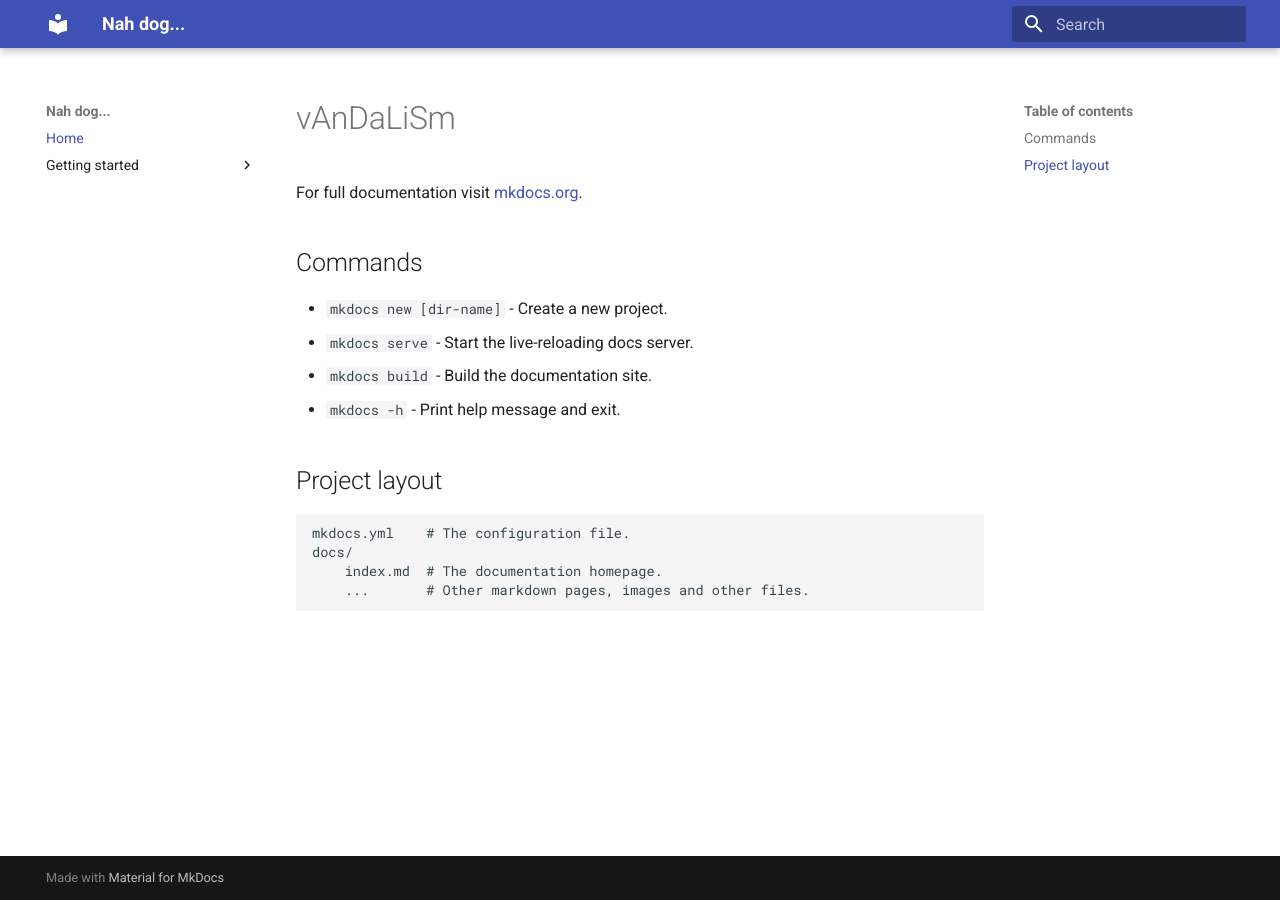
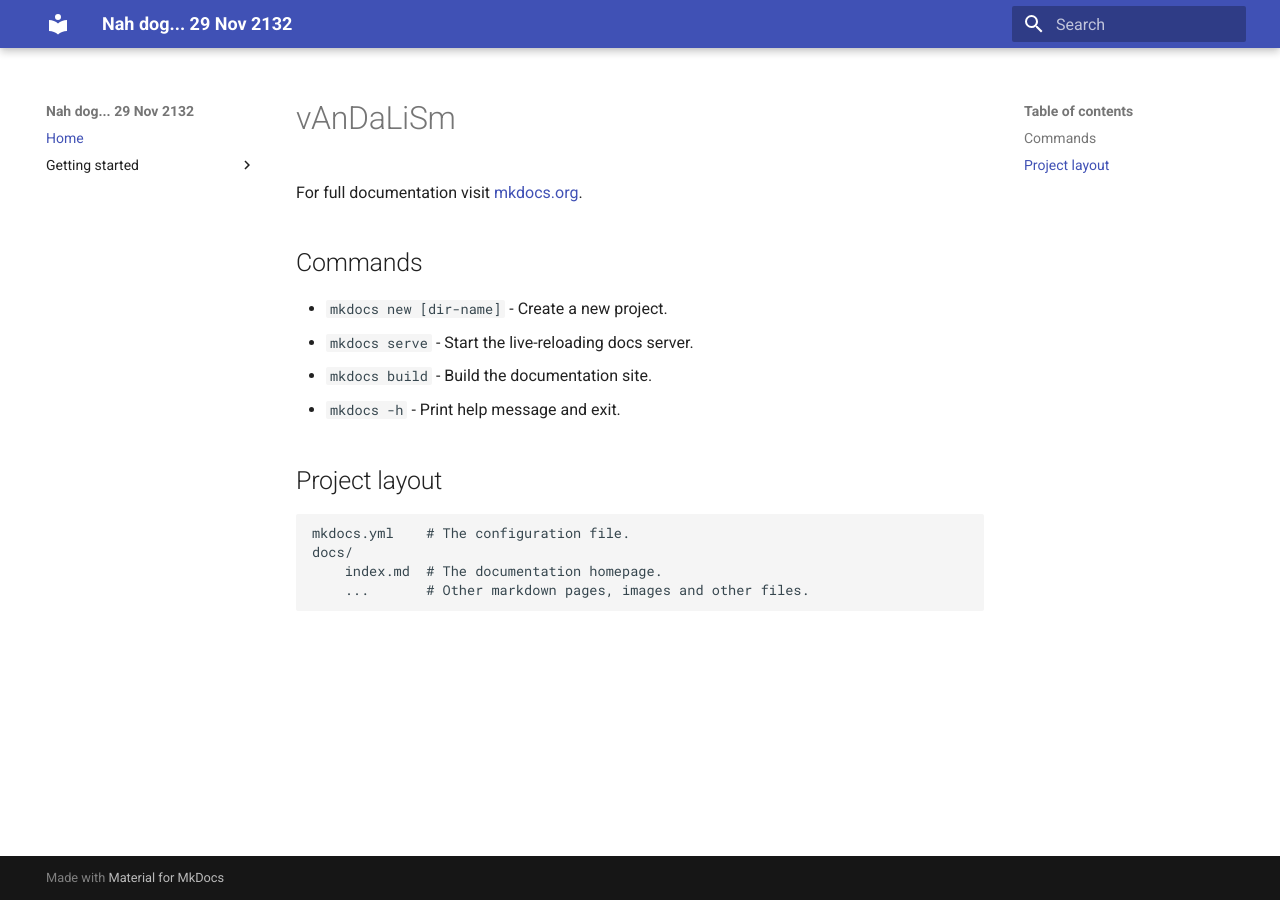
Before and after one commit to matchavez/site, an MkDocs documentation site: the page built from docs/index.md, in a window 1280 px wide. Built offline with MkDocs 1.6.1 and Material for MkDocs 9.7.7, drawn with Linux system fonts in a browser that asks for light colours.

Commit message:
Update mkdocs.yml

```diff
--- a/mkdocs.yml
+++ b/mkdocs.yml
@@ -1,4 +1,4 @@
-site_name: Nah dog...
+site_name: Nah dog... 29 Nov 2132
 theme:
   name: material
 nav:
```
